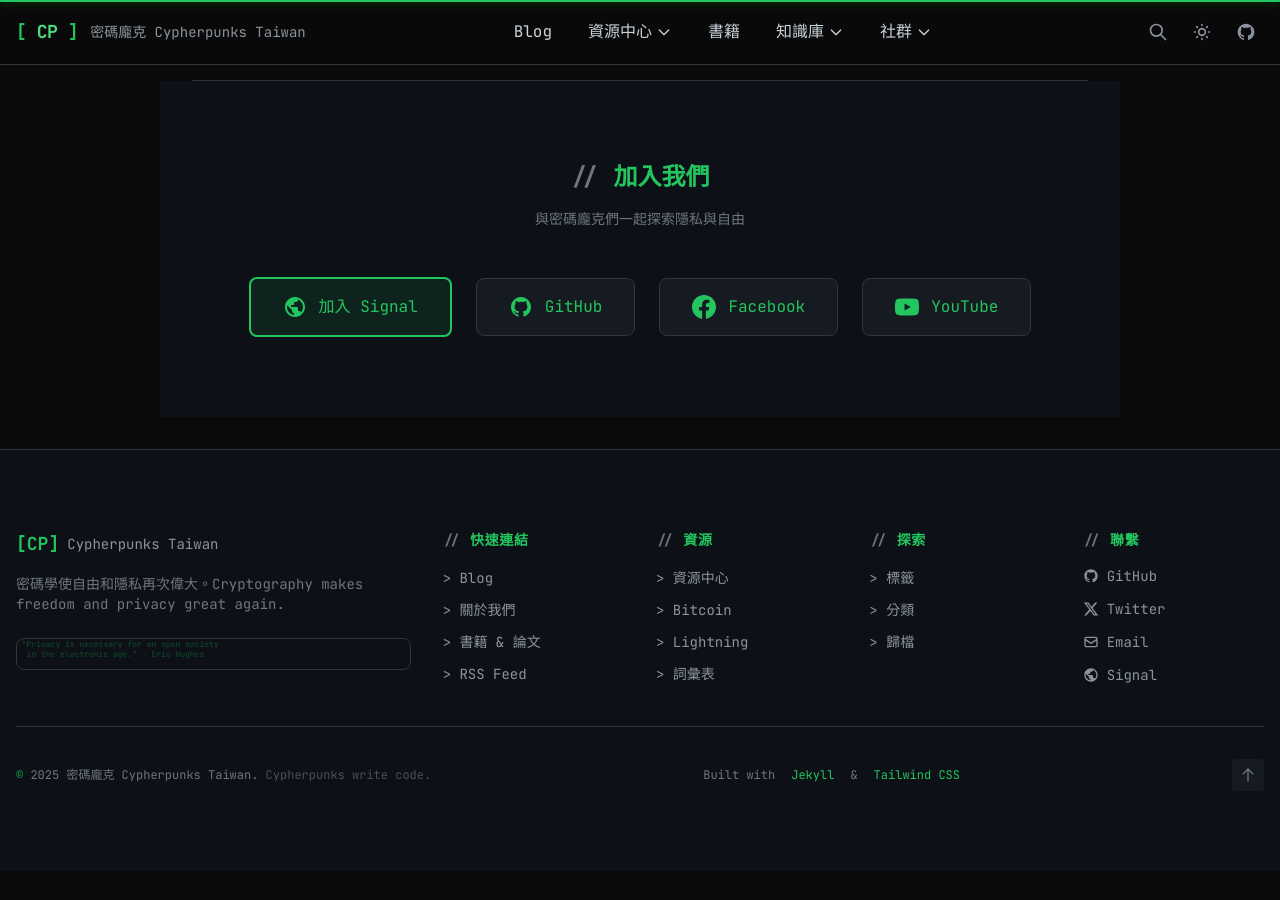
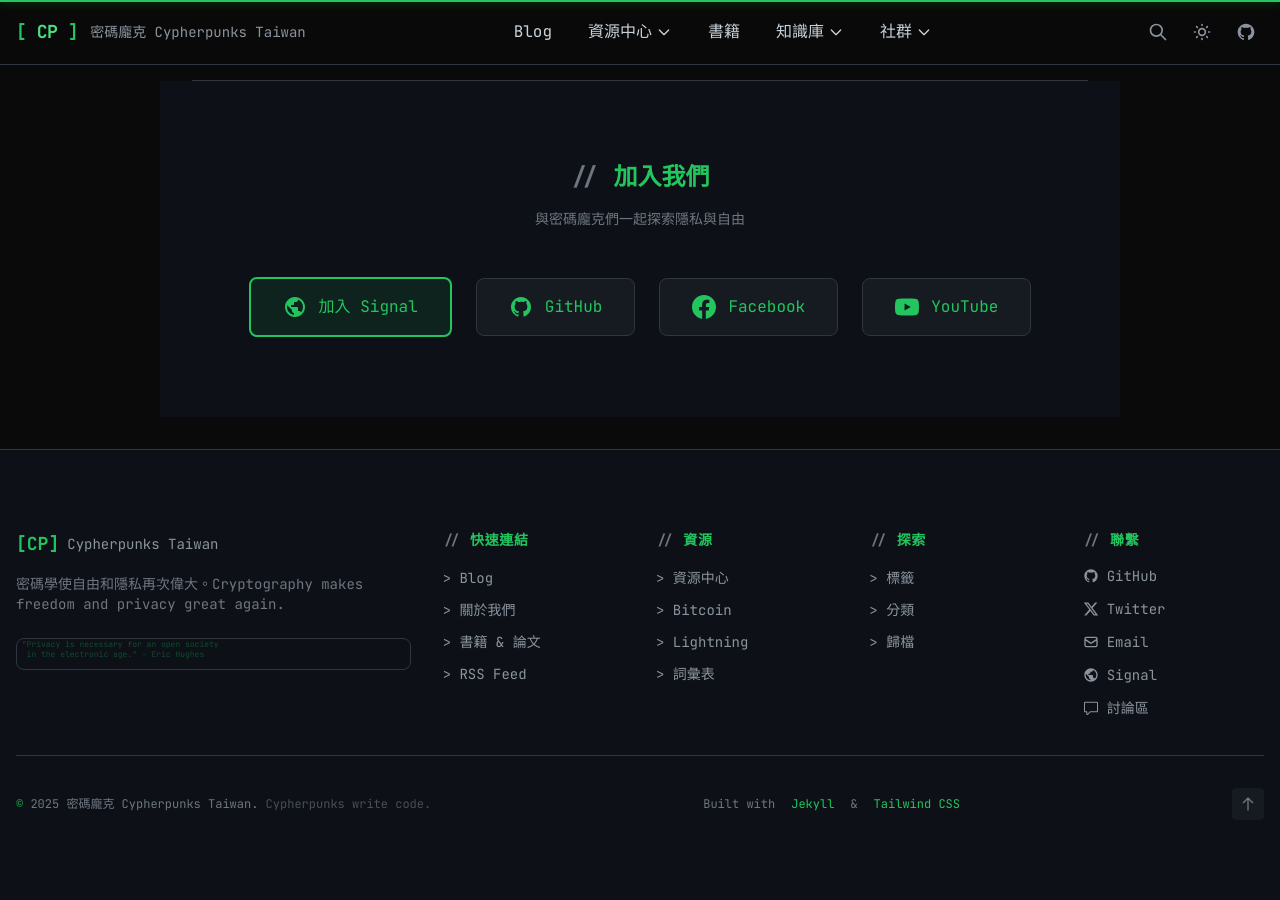
Before and after one commit to cypherpunks-core/cypherpunks-core.github.io, a Jekyll site: the page built from index.html, in a window 1280 px wide and 900 px high, scrolled down 5267 px. Built offline with Jekyll 4.4.1, drawn with Linux system fonts in a browser that asks for light colours; before the commit the page ends 6138 px from its top, so only the background shows below that.

Commit message:
feat: 新增討論區連結

```diff
--- a/_data/navigation.yml
+++ b/_data/navigation.yml
@@ -52,6 +52,9 @@
       link: /markdown/about/
     - name: 衛星計畫
       link: /markdown/SatelliteProject/
+    - name: 討論區
+      link: https://github.com/cypherpunks-core/cypherpunks-core.github.io/discussions
+      external: true
     - name: GitHub
       link: https://github.com/cypherpunks-core
       external: true
--- a/_includes/footer.html
+++ b/_includes/footer.html
@@ -149,6 +149,14 @@
               Signal
             </a>
           </li>
+          <li>
+            <a href="https://github.com/cypherpunks-core/cypherpunks-core.github.io/discussions" target="_blank" rel="noopener noreferrer" class="inline-flex items-center gap-2 text-cp-dark-700 hover:text-cp-green-500 text-sm font-mono transition-colors">
+              <svg class="w-4 h-4" fill="currentColor" viewBox="0 0 24 24">
+                <path d="M1.5 4.25c0-.966.784-1.75 1.75-1.75h17.5c.966 0 1.75.784 1.75 1.75v12.5a1.75 1.75 0 01-1.75 1.75h-9.69l-3.573 3.573A1.458 1.458 0 015 21.043V18.5H3.25a1.75 1.75 0 01-1.75-1.75V4.25zM3.25 4a.25.25 0 00-.25.25v12.5c0 .138.112.25.25.25h2.5a.75.75 0 01.75.75v3.19l3.72-3.72a.749.749 0 01.53-.22h10a.25.25 0 00.25-.25V4.25a.25.25 0 00-.25-.25H3.25z"/>
+              </svg>
+              討論區
+            </a>
+          </li>
         </ul>
       </div>
 
```
